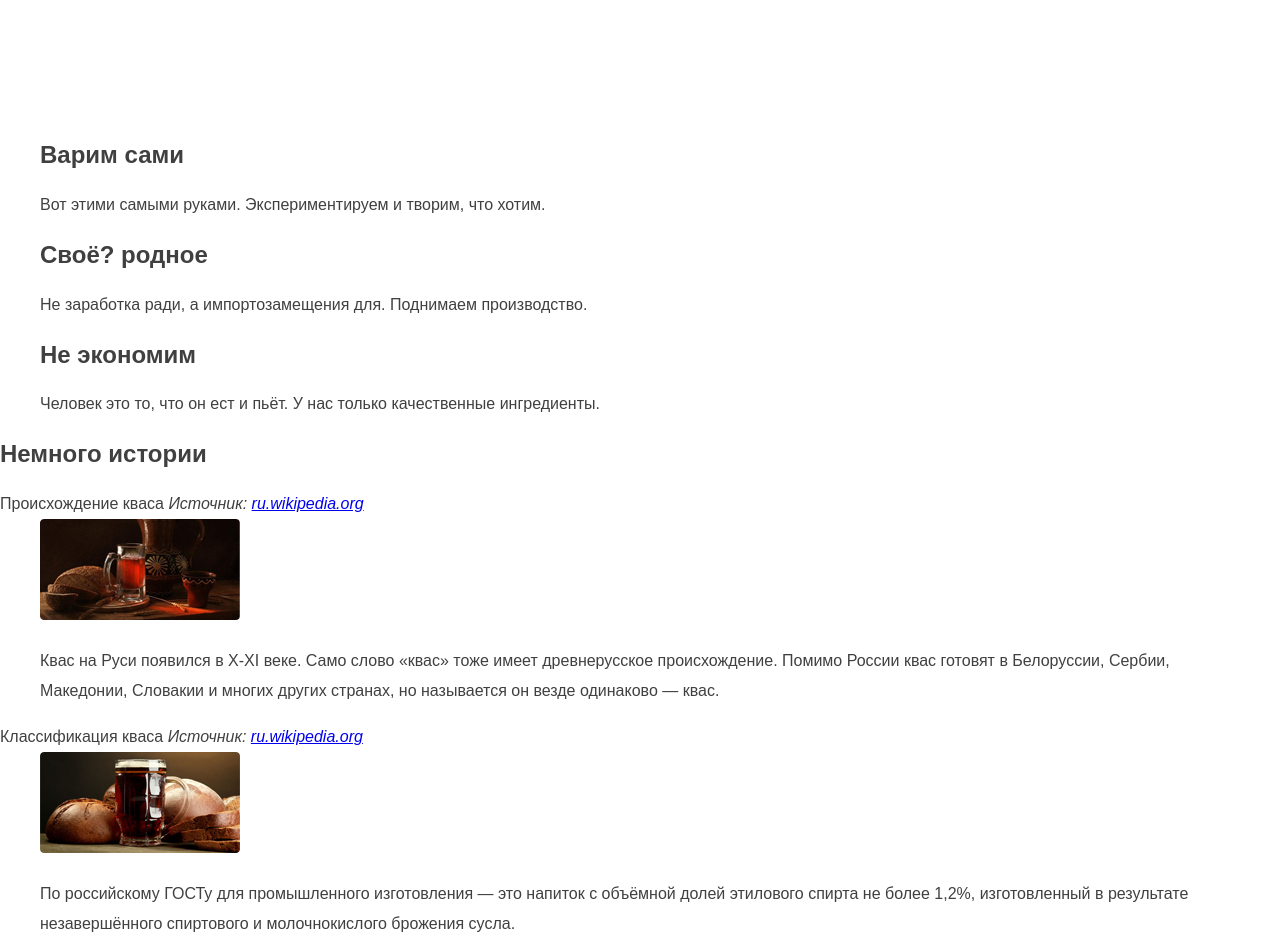
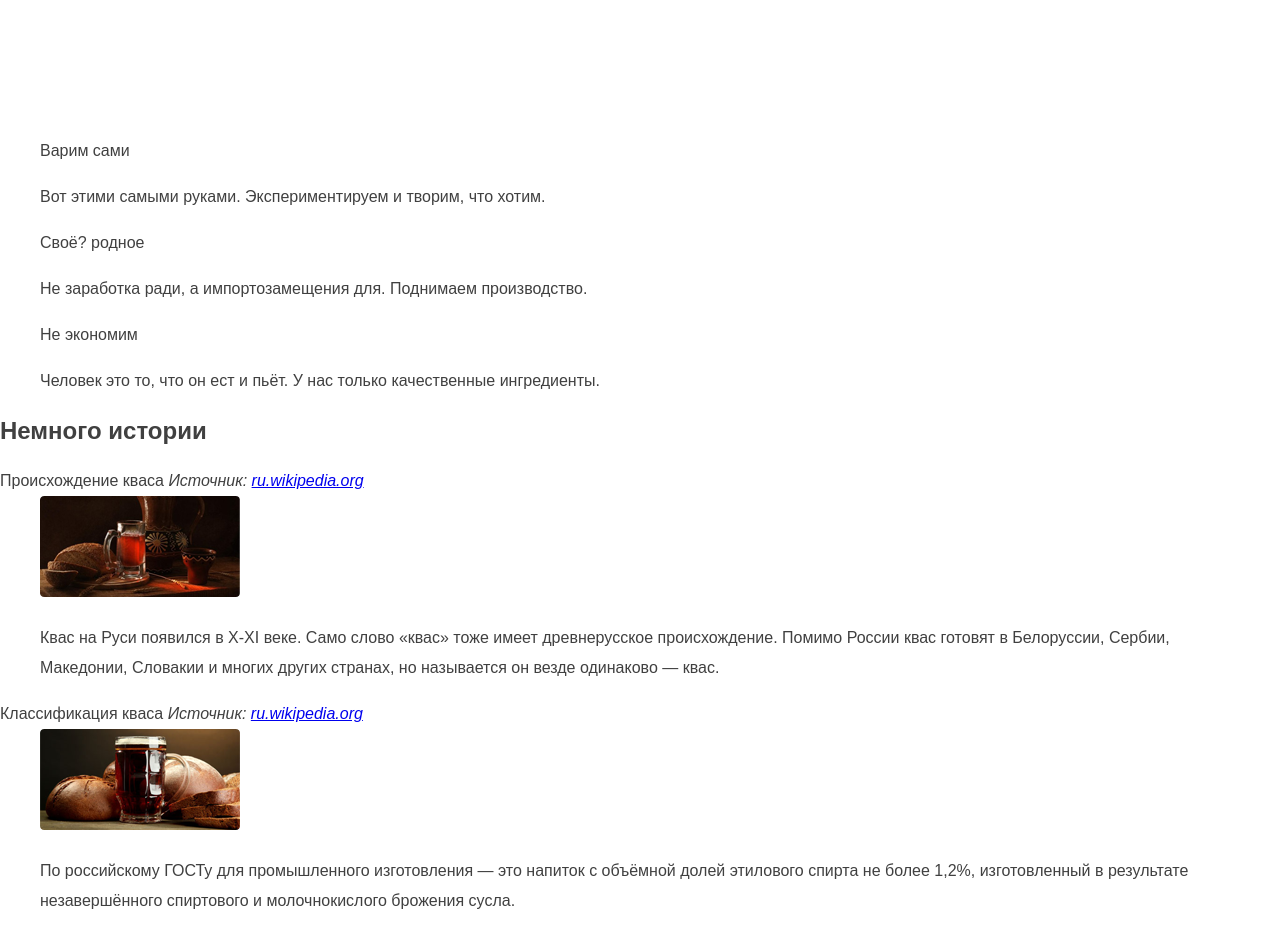
Before and after one commit to DevamitraDeva/studying_kvast, a plain HTML site: page index.html in a window 1280 px wide. Shown: the part 1660-2596 px from the top of the page. Drawn offline with Linux system fonts and the light colour scheme.

Commit message:
test commit

```diff
--- a/index.html
+++ b/index.html
@@ -72,11 +72,11 @@
 	</div>
 	<div class="benifits">
 			<ul>
-				<li><h2>Варим сами</h2></li>
+				<li><p>Варим сами</p></li>
 				<p>Вот этими самыми руками. Экспериментируем и творим, что хотим.</p>
-				<li><h2>Своё? родное</h2></li>
+				<li><p>Своё? родное</p></li>
 				<p>Не заработка ради, а импортозамещения для. Поднимаем производство.<p>
-				<li><h2>Не экономим</h2></li>
+				<li><p>Не экономим</p></li>
 				<p>Человек это то, что он ест и пьёт. У нас только качественные ингредиенты.</p>
 			</ul>
 		</div>
--- a/style.css
+++ b/style.css
@@ -190,6 +190,8 @@ body {
 
 }
 
+
+
 .article-item {
 	padding-left: 30px;
 	margin-top: 0;
```
Also changed, not shown: 2 other files.
